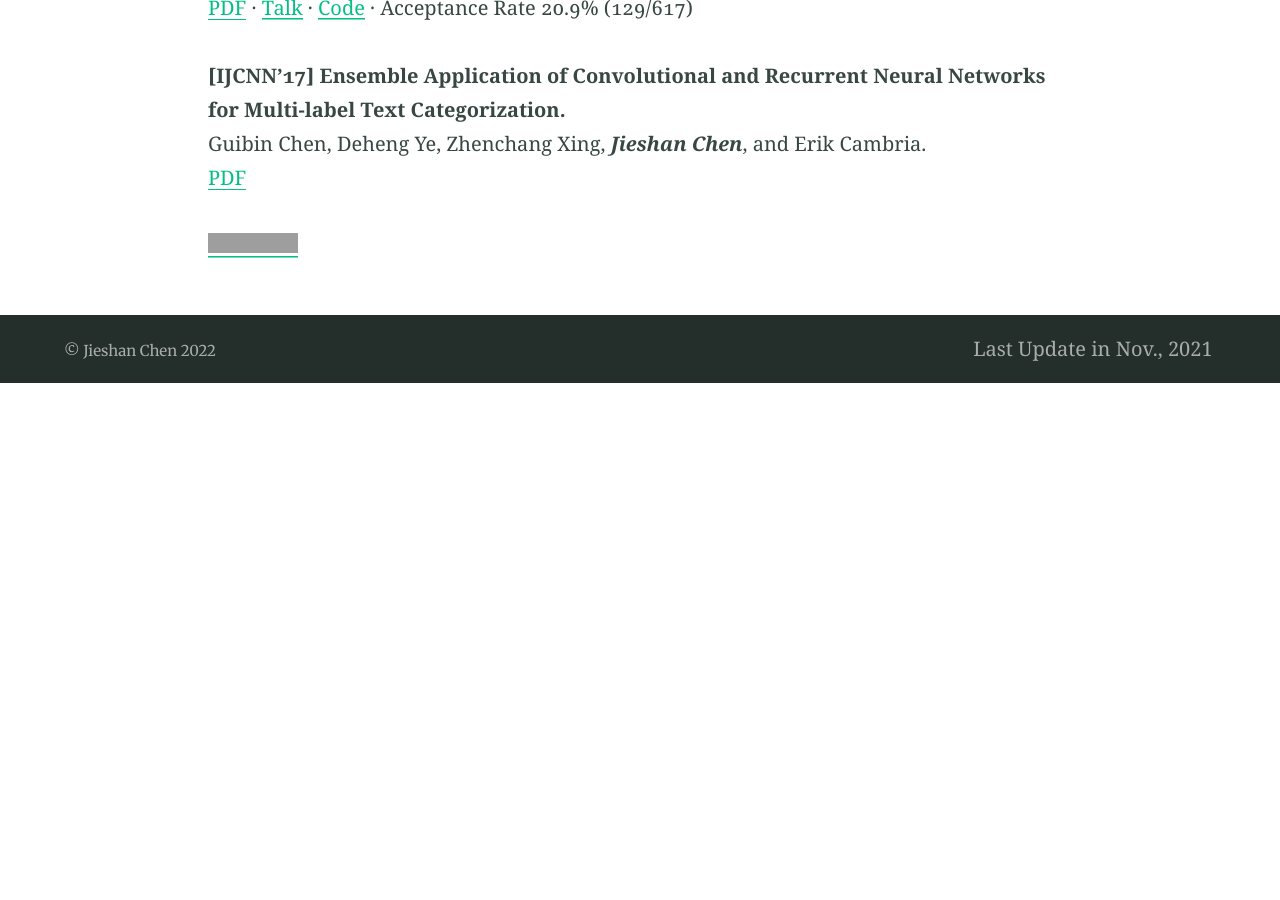
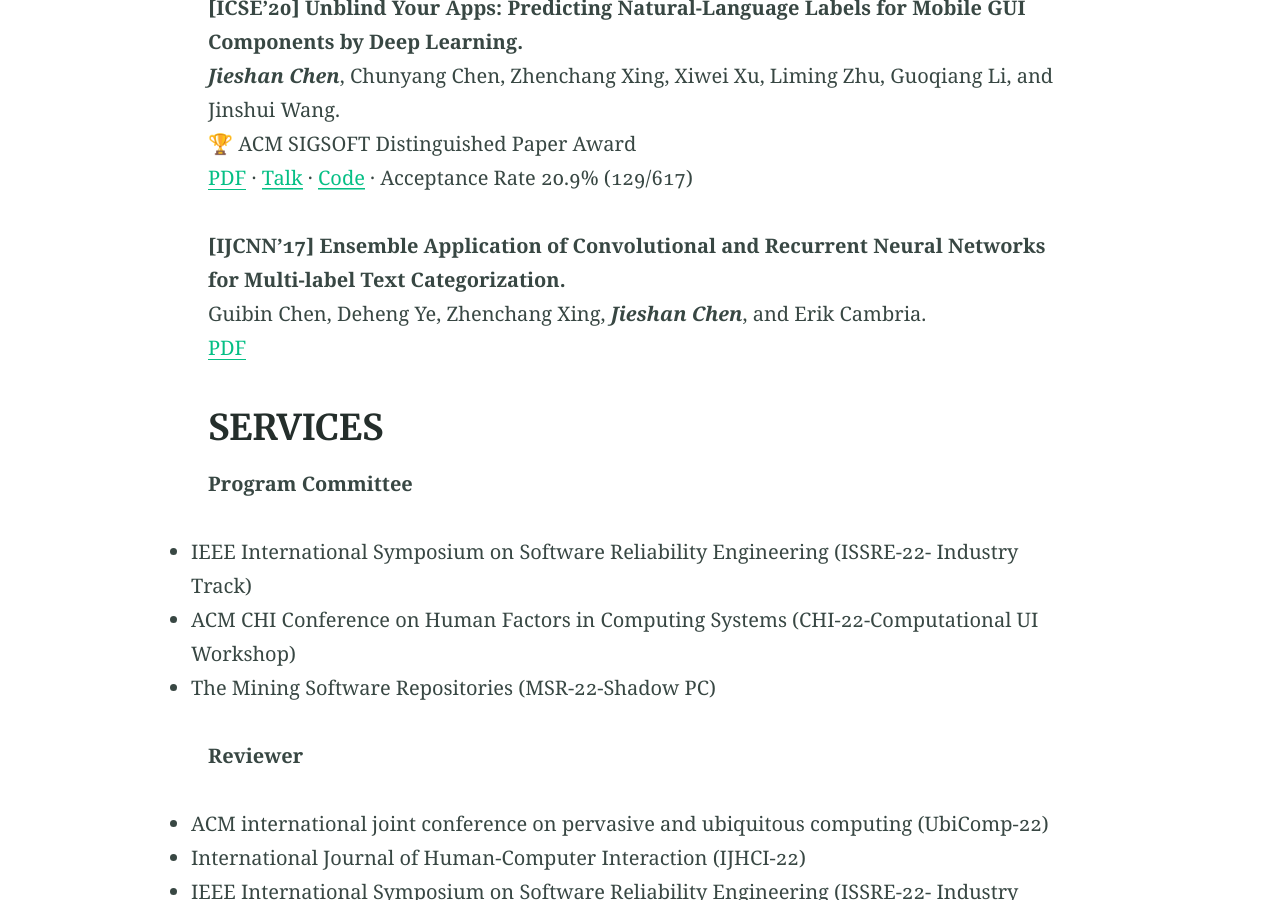
Before and after one commit to chenjshnn/chenjshnn.github.io, a Jekyll site: the page built from index.md, in a window 1280 px wide and 900 px high, scrolled down 1936 px. Built offline with Jekyll 4.4.1, drawn with Linux system fonts in a browser that asks for light colours; before the commit the page ends 2319 px from its top, so only the background shows below that; some of the changed text lies outside the part shown; grey boxes are pictures that could not be loaded.

Commit message:
Update index.md

```diff
--- a/index.md
+++ b/index.md
@@ -25,6 +25,11 @@ My work lies in the fields of software engineering, deep learning, and human com
 
 ## Publications
 
+**[Preprint] Extracting Replayable Interactions from Videos of Mobile App Usage** <br />
+**Jieshan Chen**, Amanda Swearngin, Jason Wu, Titus Barik, Jeffrey Nichols and Xiaoyi Zhang <br />
+July 2022 · [PDF](/files/Preprint_2022_VideoReply.pdf)
+
+
 **[CHI'22] Towards Complete Icon Labeling in Mobile Applications** <br />
 ***Jieshan Chen***, Amanda Swearngin, Jason Wu, Titus Barik, Jeffrey Nichols and Xiaoyi Zhang. <br />
 [PDF](/files/CHI_2022_Icon.pdf) · [Talk](https://www.youtube.com/watch?v=3eaTDpBfqQM&ab_channel=ACMSIGCHI) · Acceptance Rate 12.5% (324/2,597)
@@ -47,4 +52,24 @@ My work lies in the fields of software engineering, deep learning, and human com
 Guibin Chen, Deheng Ye, Zhenchang Xing, ***Jieshan Chen***, and Erik Cambria. <br />
 [PDF](https://ieeexplore.ieee.org/document/7966144/keywords)
 
+
+## SERVICES
+
+**Program Committee**
+> * IEEE International Symposium on Software Reliability Engineering (ISSRE-22- Industry Track)
+> * ACM CHI Conference on Human Factors in Computing Systems (CHI-22-Computational UI Workshop)
+> * The Mining Software Repositories (MSR-22-Shadow PC)
+
+**Reviewer**
+> * ACM international joint conference on pervasive and ubiquitous computing (UbiComp-22)
+> * International Journal of Human-Computer Interaction (IJHCI-22)
+> * IEEE International Symposium on Software Reliability Engineering (ISSRE-22- Industry Track)
+> * ACM Symposium on User Interface Software and Technology (UIST-22)
+> * IEEE Transactions on Software Engineering (TSE)
+> * ACM CHI Conference on Human Factors in Computing Systems (CHI-22-Computational UI Workshop)
+> * Information and Software Technology (IST Journal-2021)
+> * The Mining Software Repositories (MSR-2021)
+
+
+
 <a href="https://clustrmaps.com/site/1bnhz" title="Visit tracker"><img src="//www.clustrmaps.com/map_v2.png?d=0jSi742nBLW1zBplx2X6Hk-w2T5g-tjKJyF38nxa7fU&cl=ffffff"></a>
```
